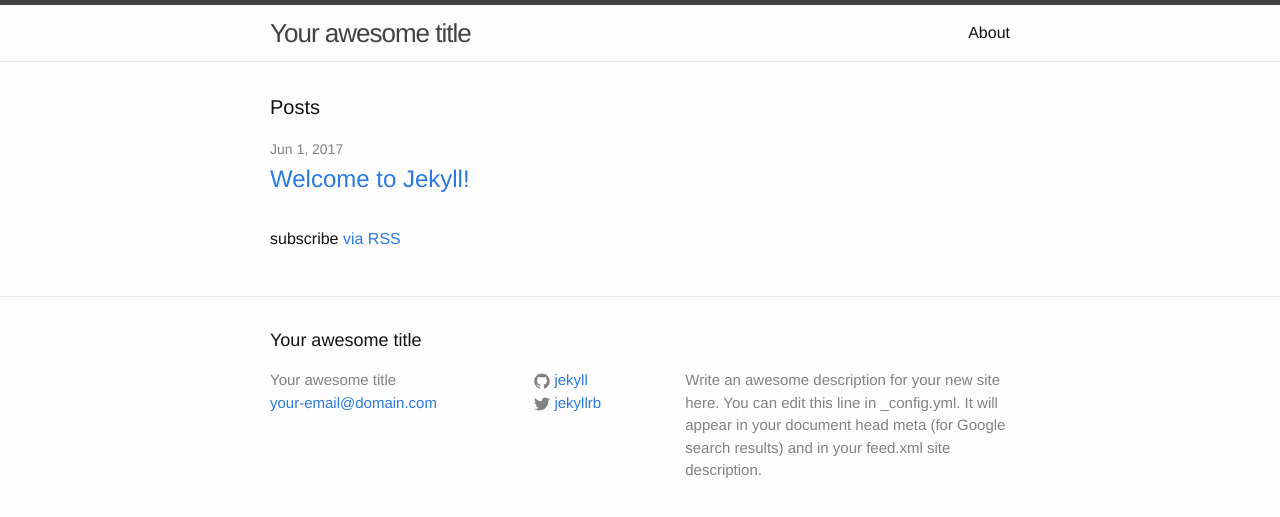
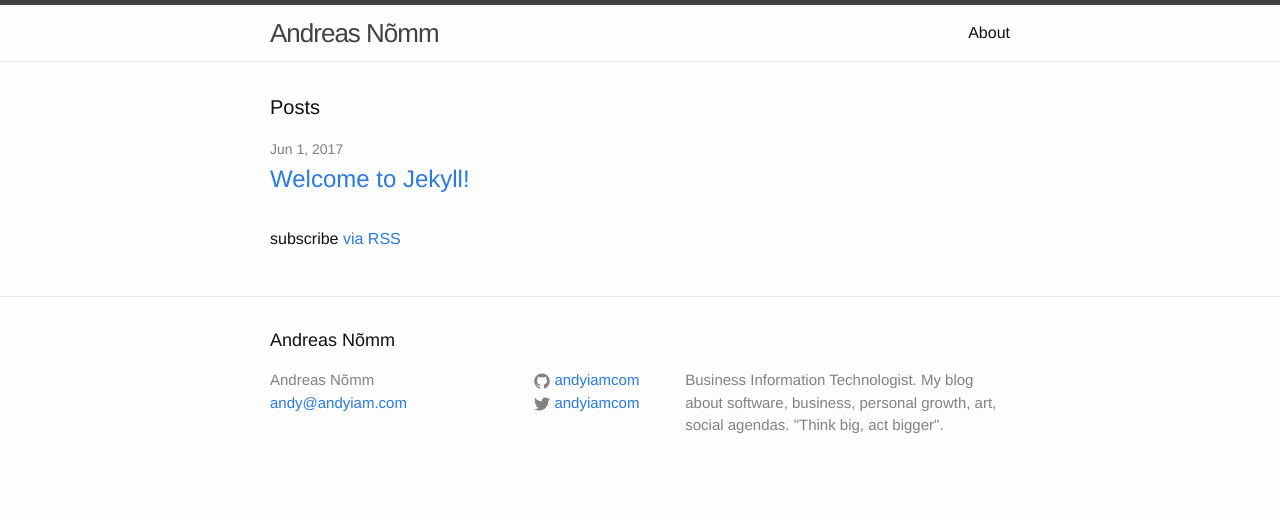
Before and after one commit to andreasnomm/andreasnomm.github.io, a Jekyll site: the page built from index.html, in a window 1280 px wide. Shown: the top 517 px of the page. Built offline with Jekyll 4.4.1, drawn with Linux system fonts in a browser that asks for light colours.

Commit message:
Update _config.yml

```diff
--- a/_config.yml
+++ b/_config.yml
@@ -6,16 +6,15 @@
 # 'jekyll serve'. If you change this file, please restart the server process.
 
 # Site settings
-title: Your awesome title
-email: your-email@domain.com
+title: Andreas Nõmm
+email: andy@andyiam.com
 description: > # this means to ignore newlines until "baseurl:"
-  Write an awesome description for your new site here. You can edit this
-  line in _config.yml. It will appear in your document head meta (for
-  Google search results) and in your feed.xml site description.
+  Business Information Technologist. My blog about software, business,
+  personal growth, art, social agendas. "Think big, act bigger".
 baseurl: "" # the subpath of your site, e.g. /blog
-url: "http://yourdomain.com" # the base hostname & protocol for your site
-twitter_username: jekyllrb
-github_username:  jekyll
+url: andyiam.com # the base hostname & protocol for your site, e.g. http://example.com
+twitter_username: andyiamcom
+github_username:  andyiamcom
 
 # Build settings
 markdown: kramdown
```
